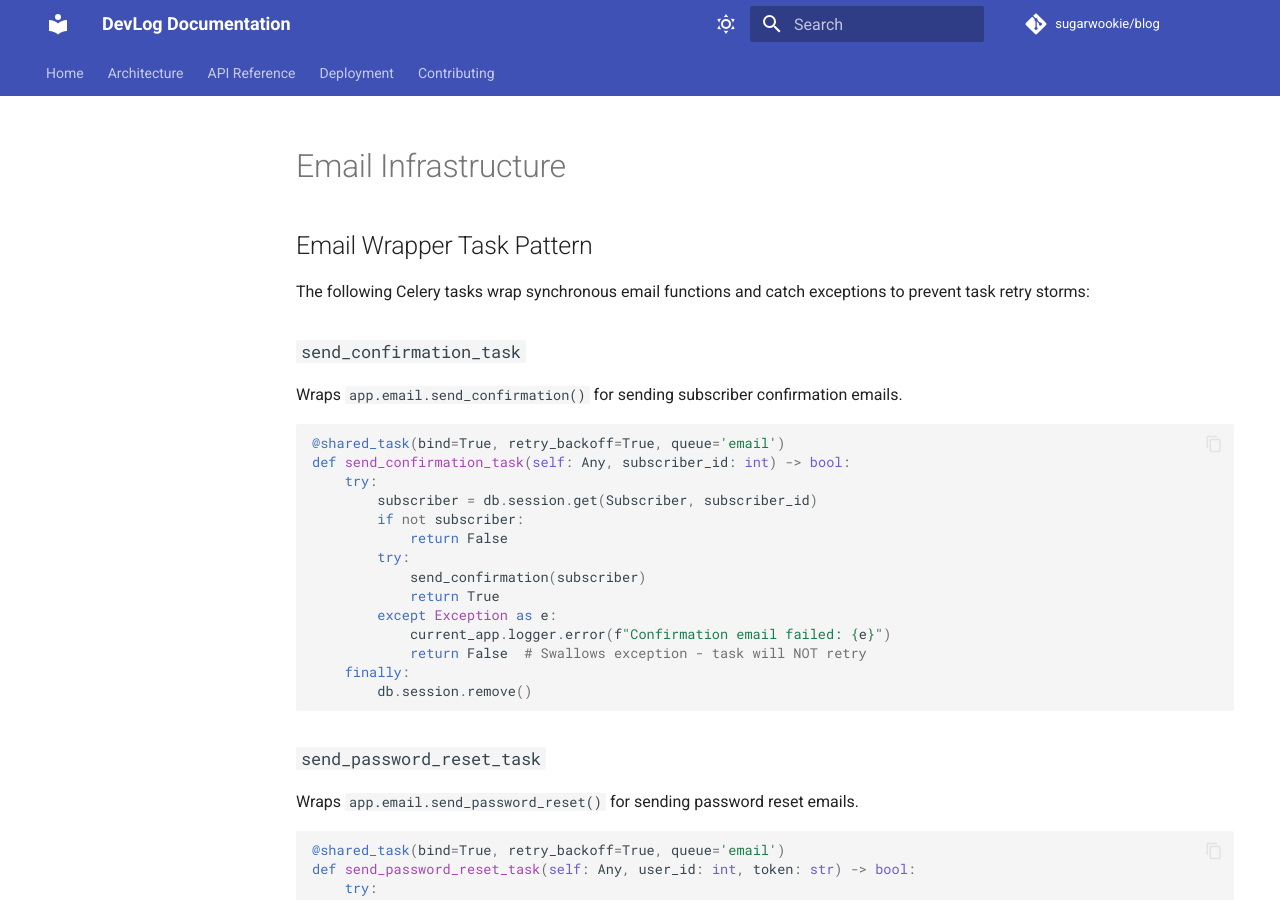
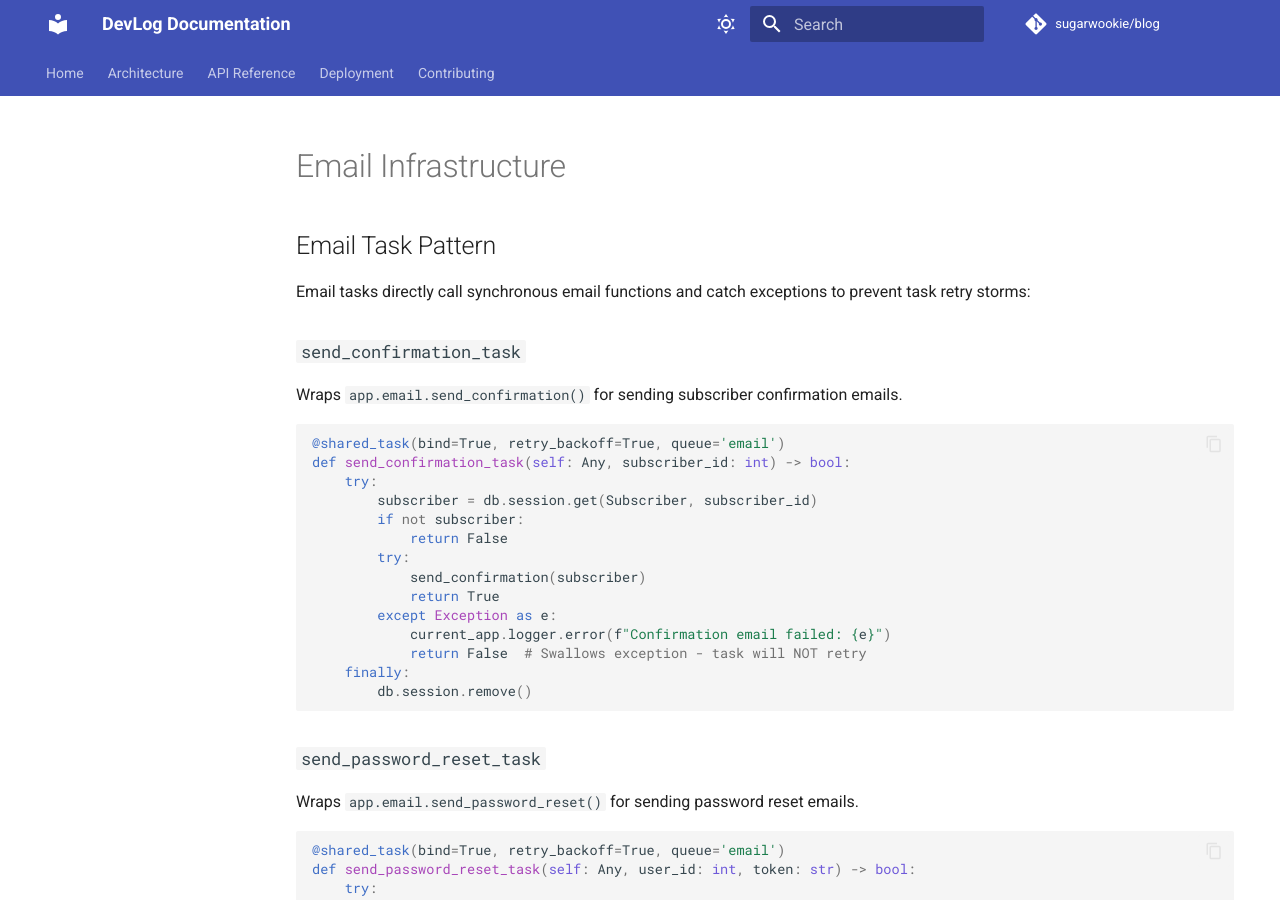
Before and after one commit to dbowm91/blog, an MkDocs documentation site: the page built from docs/infrastructure/email.md, in a window 1280 px wide and 900 px high. Built offline with MkDocs 1.6.1 and Material for MkDocs 9.7.7, drawn with Linux system fonts in a browser that asks for light colours; comment, search, counter and statistics services are not loaded.

Commit message:
fix(N-3.1): Update email.md to describe direct function calling pattern

```diff
--- a/docs/infrastructure/email.md
+++ b/docs/infrastructure/email.md
@@ -1,8 +1,8 @@
 # Email Infrastructure
 
-## Email Wrapper Task Pattern
+## Email Task Pattern
 
-The following Celery tasks wrap synchronous email functions and catch exceptions to prevent task retry storms:
+Email tasks directly call synchronous email functions and catch exceptions to prevent task retry storms:
 
 ### `send_confirmation_task`
 
```
